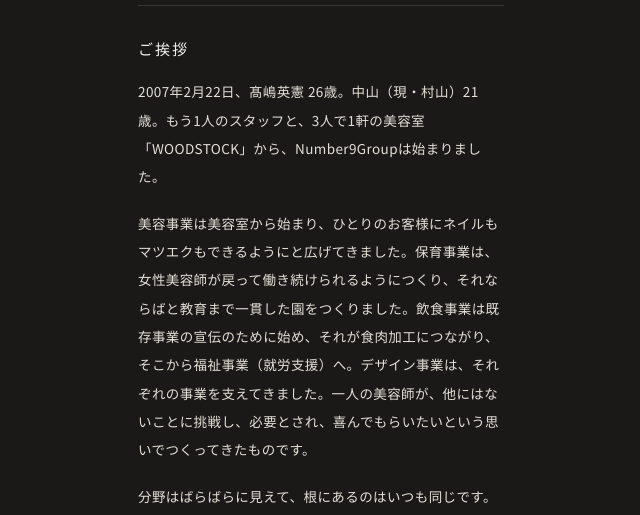
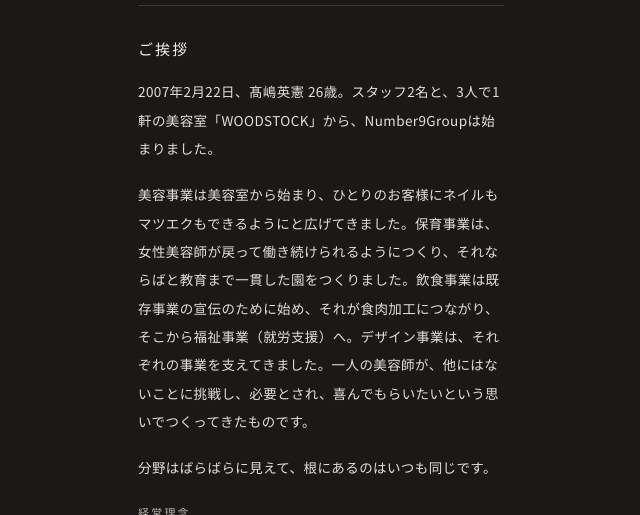
Before and after one commit to meative/number9-20th, a plain HTML site: page index.html in a window 1280 px wide. Shown: the part 585-1100 px from the top of the page, without its empty margins (319-959 px from the left). Drawn offline with nearby package versions, Linux system fonts and the light colour scheme.

Commit message:
Company page: drop 中山's name from opening line
Co-Authored-By: Claude Fable 5.1 <noreply@anthropic.com>
Claude-Session: https://claude.ai/code/session_01NzNQMEo8tMDqitRg1fmcij

```diff
--- a/index.html
+++ b/index.html
@@ -125,7 +125,7 @@
   <section class="msg">
     <div class="inner">
       <h2>ご挨拶</h2>
-      <p>2007年2月22日、髙嶋英憲 26歳。中山（現・村山）21歳。もう1人のスタッフと、3人で1軒の美容室「WOODSTOCK」から、Number9Groupは始まりました。</p>
+      <p>2007年2月22日、髙嶋英憲 26歳。スタッフ2名と、3人で1軒の美容室「WOODSTOCK」から、Number9Groupは始まりました。</p>
       <p>美容事業は美容室から始まり、ひとりのお客様にネイルもマツエクもできるようにと広げてきました。保育事業は、女性美容師が戻って働き続けられるようにつくり、それならばと教育まで一貫した園をつくりました。飲食事業は既存事業の宣伝のために始め、それが食肉加工につながり、そこから福祉事業（就労支援）へ。デザイン事業は、それぞれの事業を支えてきました。一人の美容師が、他にはないことに挑戦し、必要とされ、喜んでもらいたいという思いでつくってきたものです。</p>
       <p>分野はばらばらに見えて、根にあるのはいつも同じです。</p>
       <dl class="creed">
```
